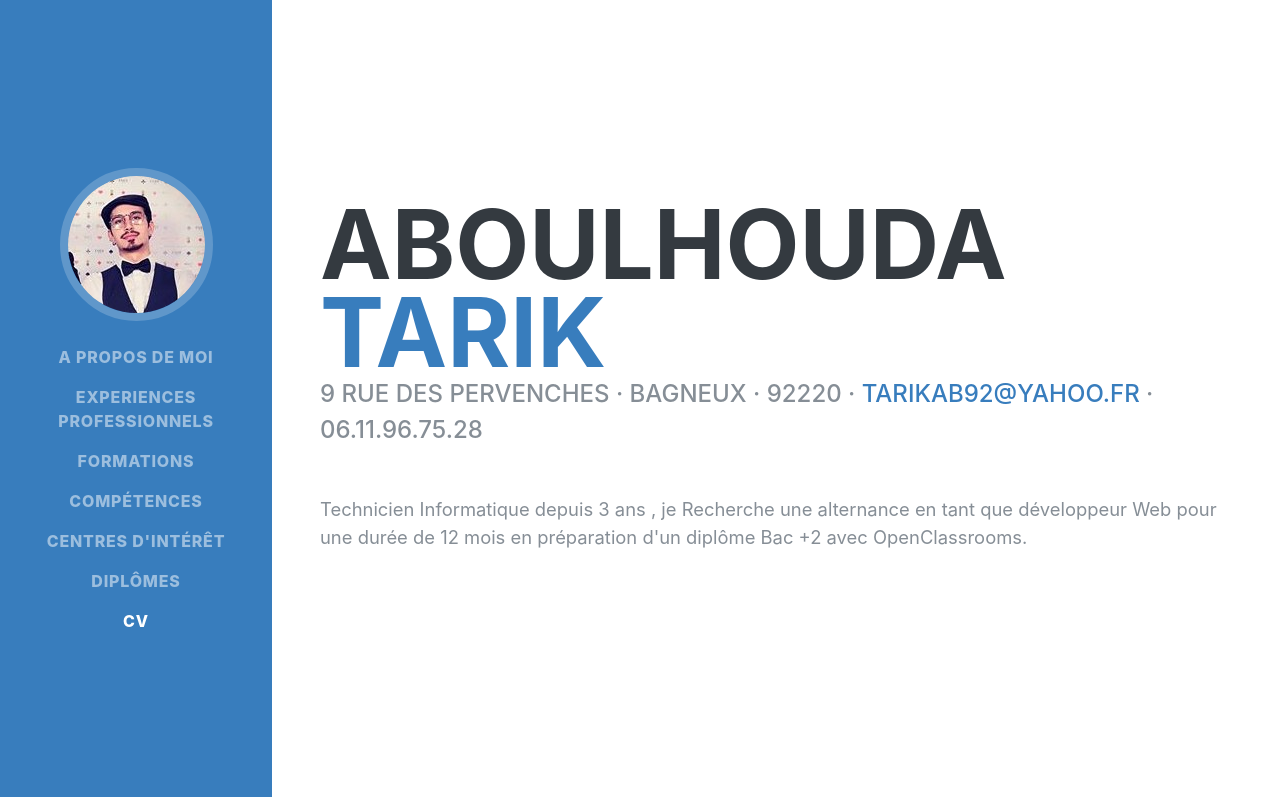
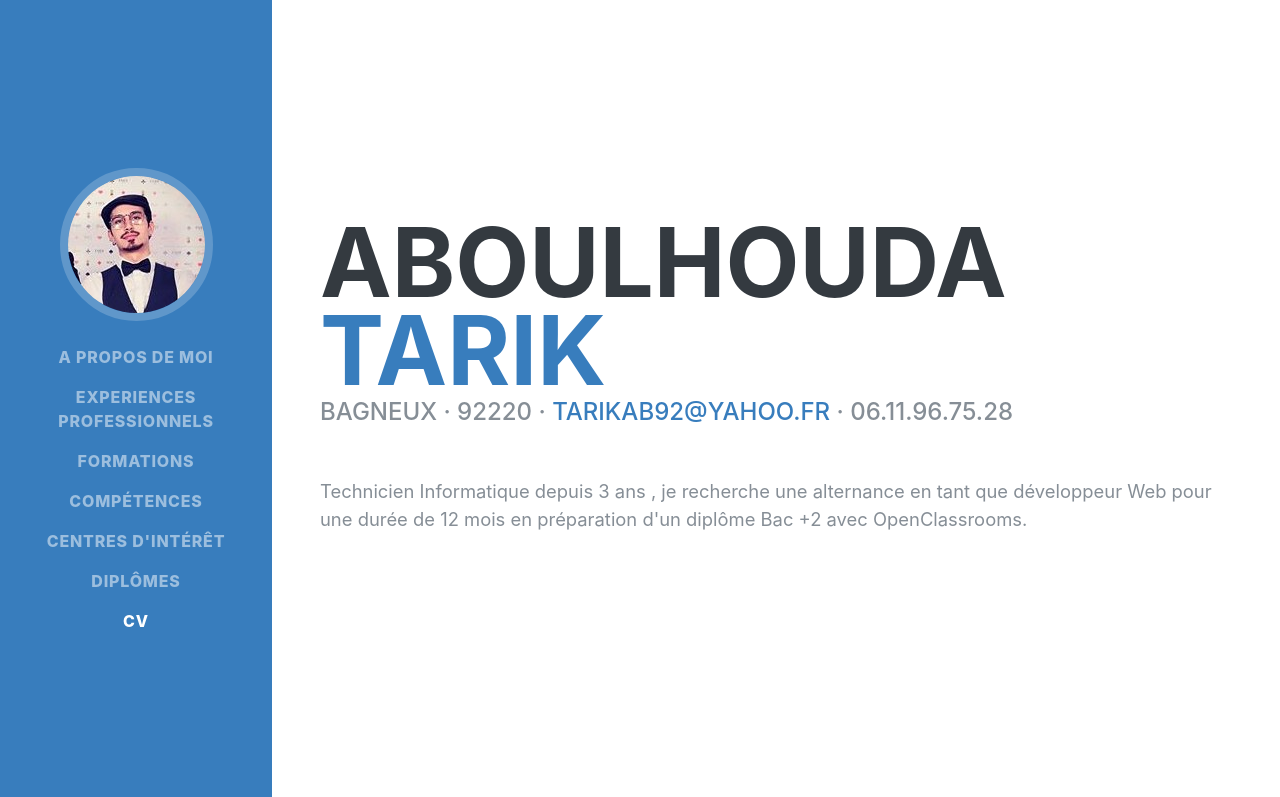
Before and after one commit to KinguBaka/CV_online, a plain HTML site: page CV - online/index.html in a window 1280 px wide. Shown: the top 797 px of the page. Drawn offline with nearby package versions, Linux system fonts and the light colour scheme; a web font is replaced by a local one.

Commit message:
Add files via upload

```diff
--- a/CV - online/index.html
+++ b/CV - online/index.html
@@ -13,7 +13,7 @@
         <script src="https://kit.fontawesome.com/17801bca84.js"></script>
         <link href="https://fonts.googleapis.com/css?family=Saira+Extra+Condensed:500,700" rel="stylesheet">
         <link href="https://fonts.googleapis.com/css?family=Muli:400,400i,800,800i" rel="stylesheet">
-        <link href="CSS\resume.css" rel="stylesheet">
+        <link href="css\resume.css" rel="stylesheet">
 
         <title>CV Tarik Aboulhouda</title>
 
@@ -68,10 +68,10 @@
                     <h1 class="mb-0">Aboulhouda
                         <span class="text-primary">Tarik</span>
                     </h1>
-                    <div class="subheading mb-5">9 rue des pervenches · Bagneux · 92220 ·
+                    <div class="subheading mb-5">Bagneux · 92220 ·
                         <a href="mailto:name@email.com">tarikab92@yahoo.fr</a> · 06.11.96.75.28
                     </div>
-                    <p class="lead mb-5">Technicien Informatique depuis 3 ans , je Recherche une alternance en tant que développeur Web pour une durée de 12 mois en
+                    <p class="lead mb-5">Technicien Informatique depuis 3 ans , je recherche une alternance en tant que développeur Web pour une durée de 12 mois en
                         préparation d'un diplôme Bac +2 avec OpenClassrooms.</p>
                     </div>
                 </div>
```
